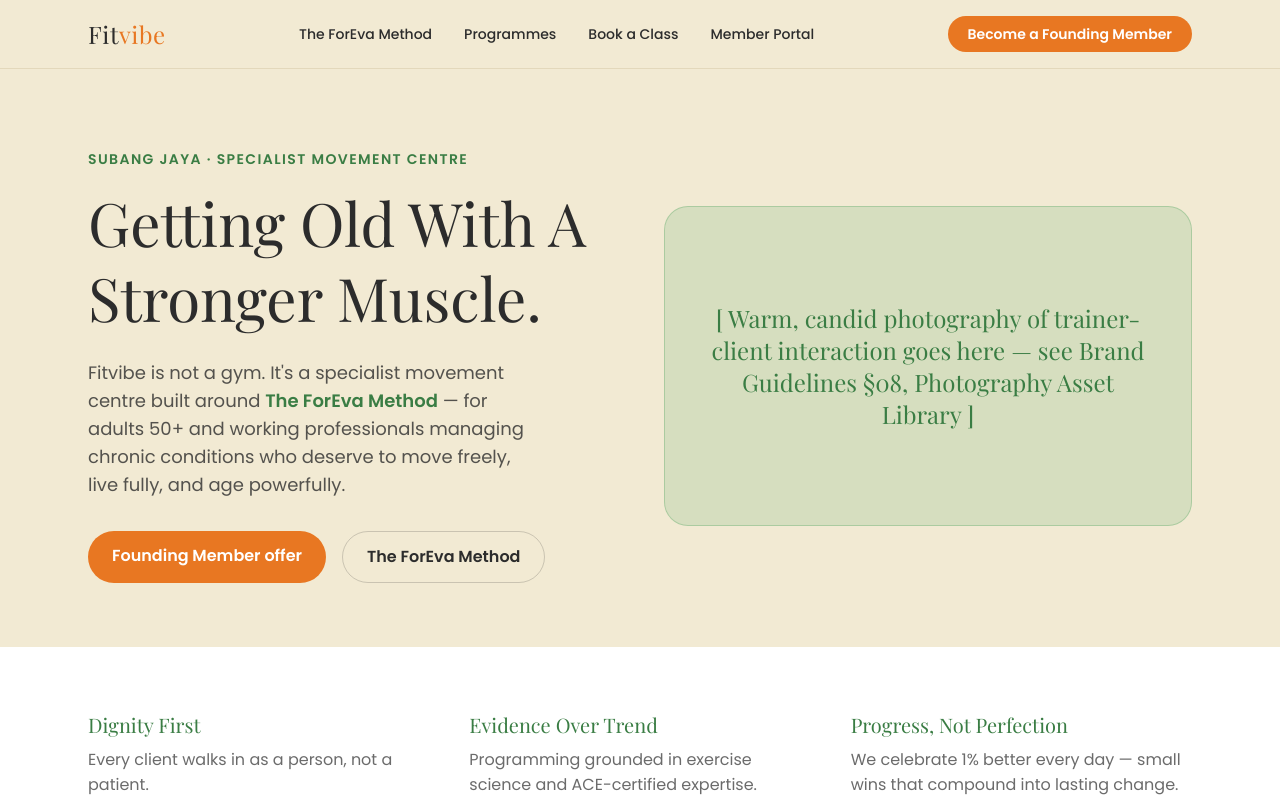
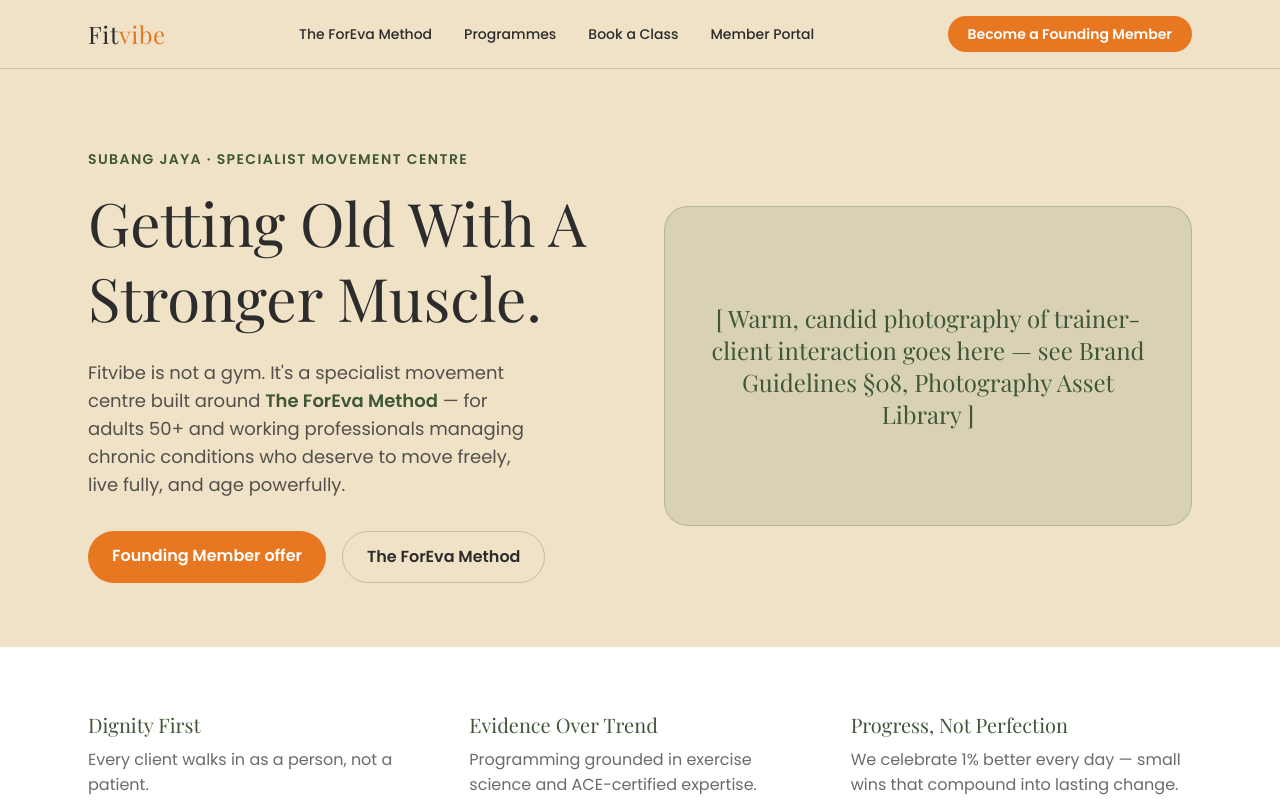
Before and after one commit to ethanRjoseph14/fitvibe-system, a Next.js app: page / in a window 1280 px wide. Shown: the top 800 px of the page. Built offline with nearby package versions, Linux system fonts and the light colour scheme.

Commit message:
Revise color values in globals.css for brand update
Updated color values in the Fitvibe Brand Identity guidelines to reflect new samples from the actual built-out space.

```diff
--- a/app/globals.css
+++ b/app/globals.css
@@ -1,15 +1,19 @@
 @import url("https://fonts.googleapis.com/css2?family=Playfair+Display:wght@400;500;600;700&family=Poppins:wght@300;400;500;600;700&display=swap");
 @import "tailwindcss";
 
-/* Fitvibe Brand Identity & Creative Guidelines v1.0 — color values below are
-   taken verbatim from Fitvibe_Brand_Identity_Guidelines_v2.docx (§03 Color System). */
+/* Fitvibe Brand Identity — 20 Aug 2026 update. Vitality Orange stays the
+   original bright brand orange per Ethan's call. Evergreen was re-sampled
+   from photos of the actual built-out space (the deep forest-green painted
+   box beams) to match the real room. Sage/Warm Beige/Tan were also
+   re-sampled from the same photos (warm cream walls, wood tones) to stay
+   cohesive with the new Evergreen. */
 :root {
-  --color-vitality-orange: #e87722;
-  --color-warm-amber: #f5a623;
-  --color-evergreen: #3a7d44;
-  --color-sage: #6aaf72;
-  --color-warm-beige: #f2ead3;
-  --color-tan: #d9cbaa;
+  --color-vitality-orange: #e87722; /* original bright brand orange (kept) */
+  --color-warm-amber: #f5a623; /* original bright amber — paired hover tone for the bright orange */
+  --color-evergreen: #3f5737; /* deep forest-green beam, sampled from your space */
+  --color-sage: #7c9068; /* soft muted green, lighter family member */
+  --color-warm-beige: #efe2c7; /* warm cream wall/ceiling */
+  --color-tan: #c7ad84; /* warm wood tones (door, racks) */
   --color-charcoal: #2c2c2c;
   --color-off-white: #ffffff;
   --color-light-warm-gray: #f7f5f0;
```
